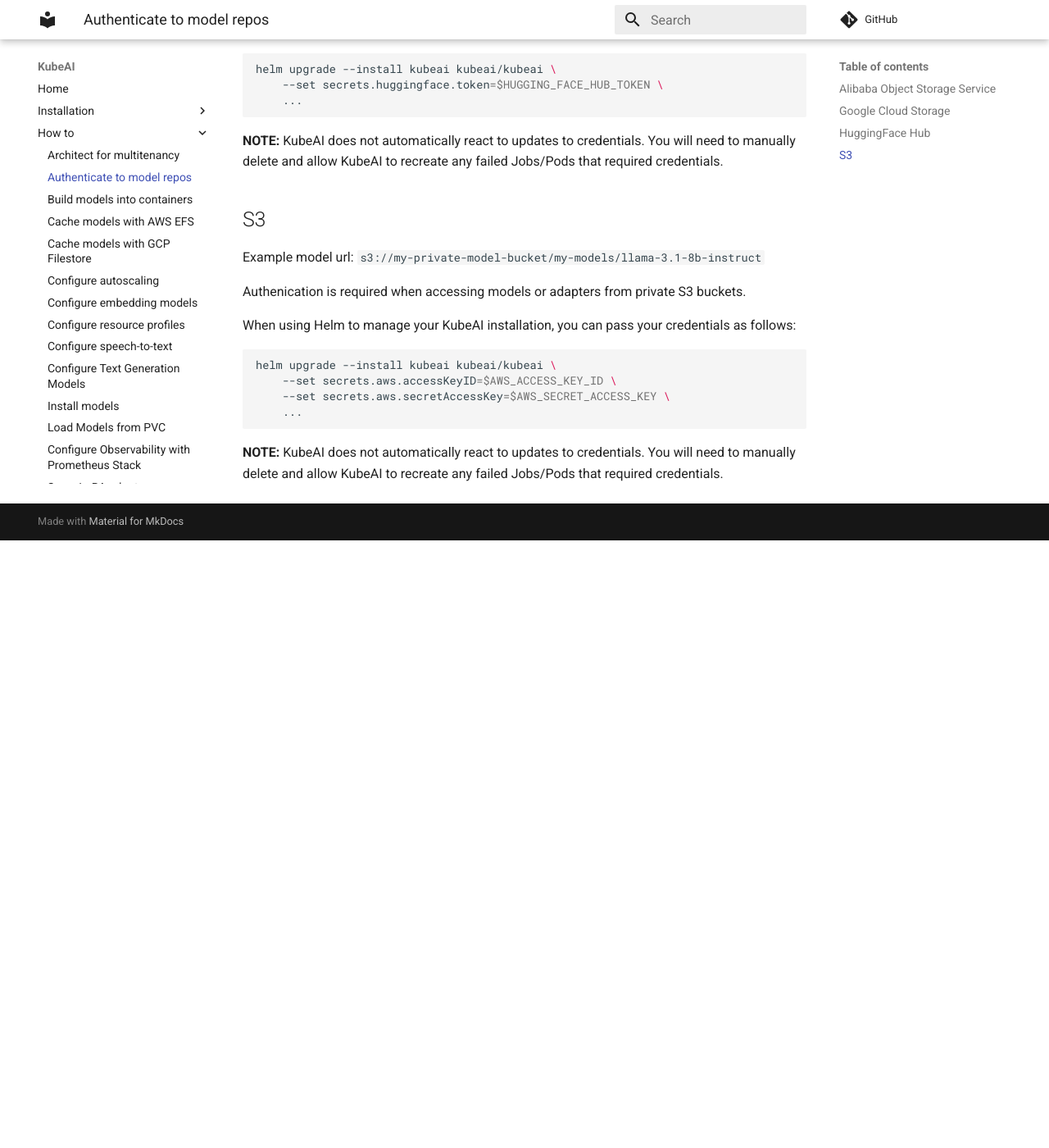
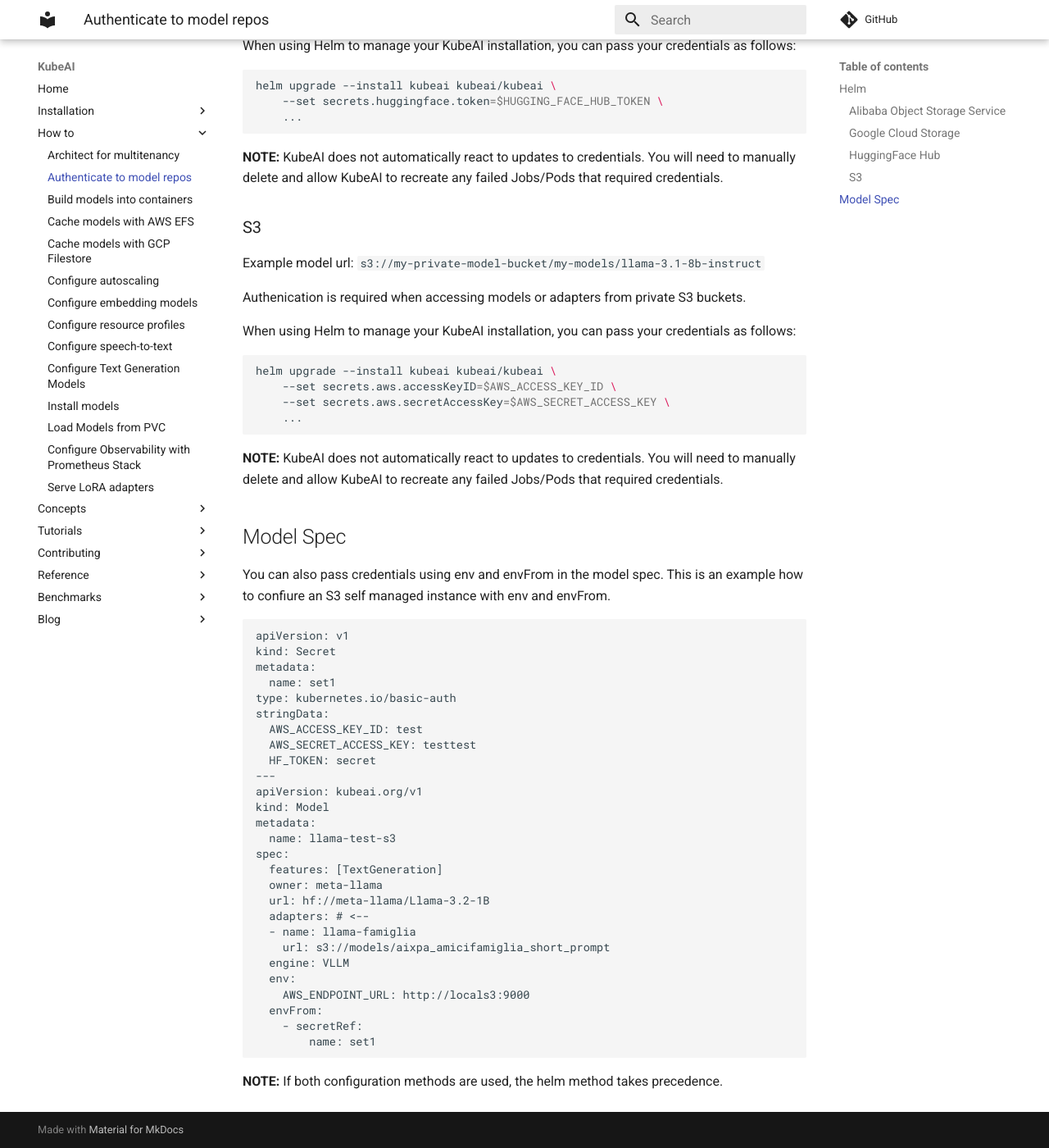
Before and after one commit to substratusai/kubeai, an MkDocs documentation site: the page built from docs/how-to/authenticate-to-model-repos.md, in a window 1280 px wide and 1400 px high, scrolled down 1123 px. Shown: the whole window at 82% size. Built offline with MkDocs 1.6.1 and Material for MkDocs 9.7.7, drawn with Linux system fonts in a browser that asks for light colours; comment, search, counter and statistics services are not loaded; before the commit the page ends 1782 px from its top, so only the background shows below that; some of the changed text lies outside the part shown.

Commit message:
docs: added docs and examples
Signed-off-by: ffais <ffais@fbk.eu>

````diff
--- a/docs/how-to/authenticate-to-model-repos.md
+++ b/docs/how-to/authenticate-to-model-repos.md
@@ -1,8 +1,10 @@
 # Authenticate to model repos
 
-KubeAI supports the following private model repositories.
+KubeAI supports the following private model repositories, and different authentication metod.
 
-## Alibaba Object Storage Service
+## Helm
+
+### Alibaba Object Storage Service
 
 Example url: `oss://my-oss-bucket/my-models/llama-3.1-8b-instruct`
 
@@ -19,7 +21,7 @@
 
 **NOTE:** KubeAI does not automatically react to updates to credentials. You will need to manually delete and allow KubeAI to recreate any failed Jobs/Pods that required credentials.
 
-## Google Cloud Storage
+### Google Cloud Storage
 
 Example url: `gs://my-gcs-bucket/my-models/llama-3.1-8b-instruct`
 
@@ -35,7 +37,7 @@
 
 **NOTE:** KubeAI does not automatically react to updates to credentials. You will need to manually delete and allow KubeAI to recreate any failed Jobs/Pods that required credentials.
 
-## HuggingFace Hub
+### HuggingFace Hub
 
 Example model url: `hf://meta-llama/Llama-3.1-8B-Instruct`
 
@@ -51,7 +53,7 @@
 
 **NOTE:** KubeAI does not automatically react to updates to credentials. You will need to manually delete and allow KubeAI to recreate any failed Jobs/Pods that required credentials.
 
-## S3
+### S3
 
 Example model url: `s3://my-private-model-bucket/my-models/llama-3.1-8b-instruct`
 
@@ -67,3 +69,40 @@
 ```
 
 **NOTE:** KubeAI does not automatically react to updates to credentials. You will need to manually delete and allow KubeAI to recreate any failed Jobs/Pods that required credentials.
+
+## Model Spec
+
+You can also pass credentials using env and envFrom in the model spec.
+This is an example how to confiure an S3 self managed instance with env and envFrom.
+
+```
+apiVersion: v1
+kind: Secret
+metadata:
+  name: set1
+type: kubernetes.io/basic-auth
+stringData:
+  AWS_ACCESS_KEY_ID: test
+  AWS_SECRET_ACCESS_KEY: testtest
+  HF_TOKEN: secret
+---
+apiVersion: kubeai.org/v1
+kind: Model
+metadata:
+  name: llama-test-s3
+spec:
+  features: [TextGeneration]
+  owner: meta-llama
+  url: hf://meta-llama/Llama-3.2-1B
+  adapters: # <--
+  - name: llama-famiglia
+    url: s3://models/aixpa_amicifamiglia_short_prompt
+  engine: VLLM
+  env:
+    AWS_ENDPOINT_URL: http://locals3:9000
+  envFrom:
+    - secretRef:
+        name: set1
+```
+
+**NOTE:** If both configuration methods are used, the helm method takes precedence.
--- a/docs/reference/.kubernetes-api/config.yaml
+++ b/docs/reference/.kubernetes-api/config.yaml
@@ -8,4 +8,4 @@
 
 render:
   # Version of Kubernetes to use when generating links to Kubernetes API documentation.
-  kubernetesVersion: 1.30
+  kubernetesVersion: 1.31
````
Also changed, not shown: docs/reference/kubernetes-api.md (+2 -1 lines).
